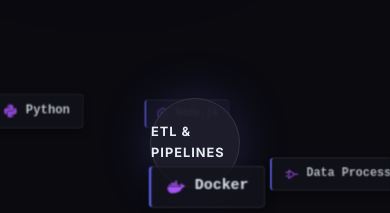
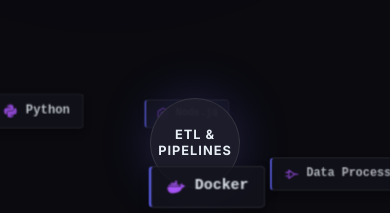
Before and after one commit to joaoleaogf/my-portfolio, a React (Vite) app: page / in a window 390 px wide. Shown: the part 10240-10453 px from the top of the page. Built offline with nearby package versions, Linux system fonts and the light colour scheme; no server answers.

Commit message:
feat: Add comprehensive styling for the Skills section, including a solar system component layout with interactive badges and responsive adjustments.

```diff
--- a/src/components/sections/Skills/Skills.css
+++ b/src/components/sections/Skills/Skills.css
@@ -116,6 +116,8 @@
     color: var(--color-text-primary);
     text-transform: uppercase;
     letter-spacing: 1px;
+    text-align: center;
+    line-height: 1.2;
 }
 
 .solar-object {
```
